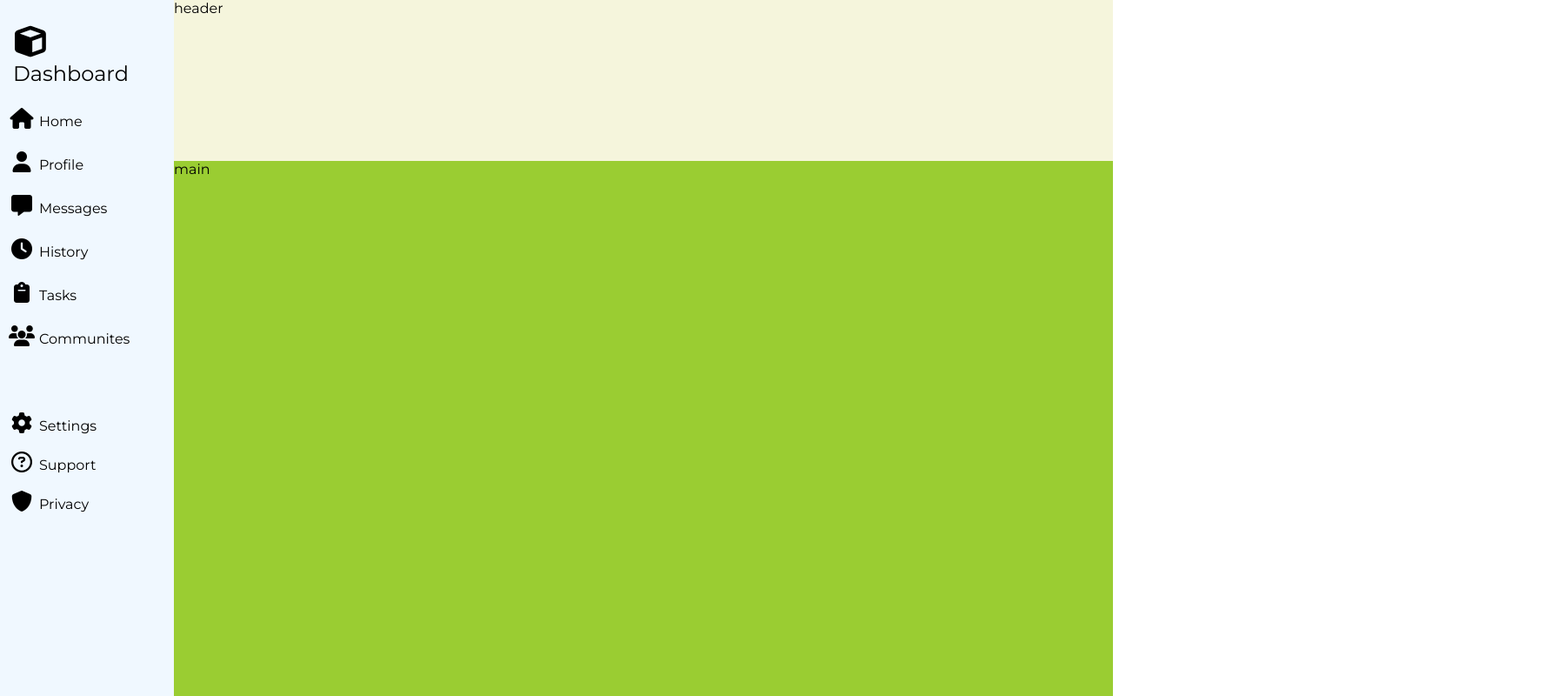
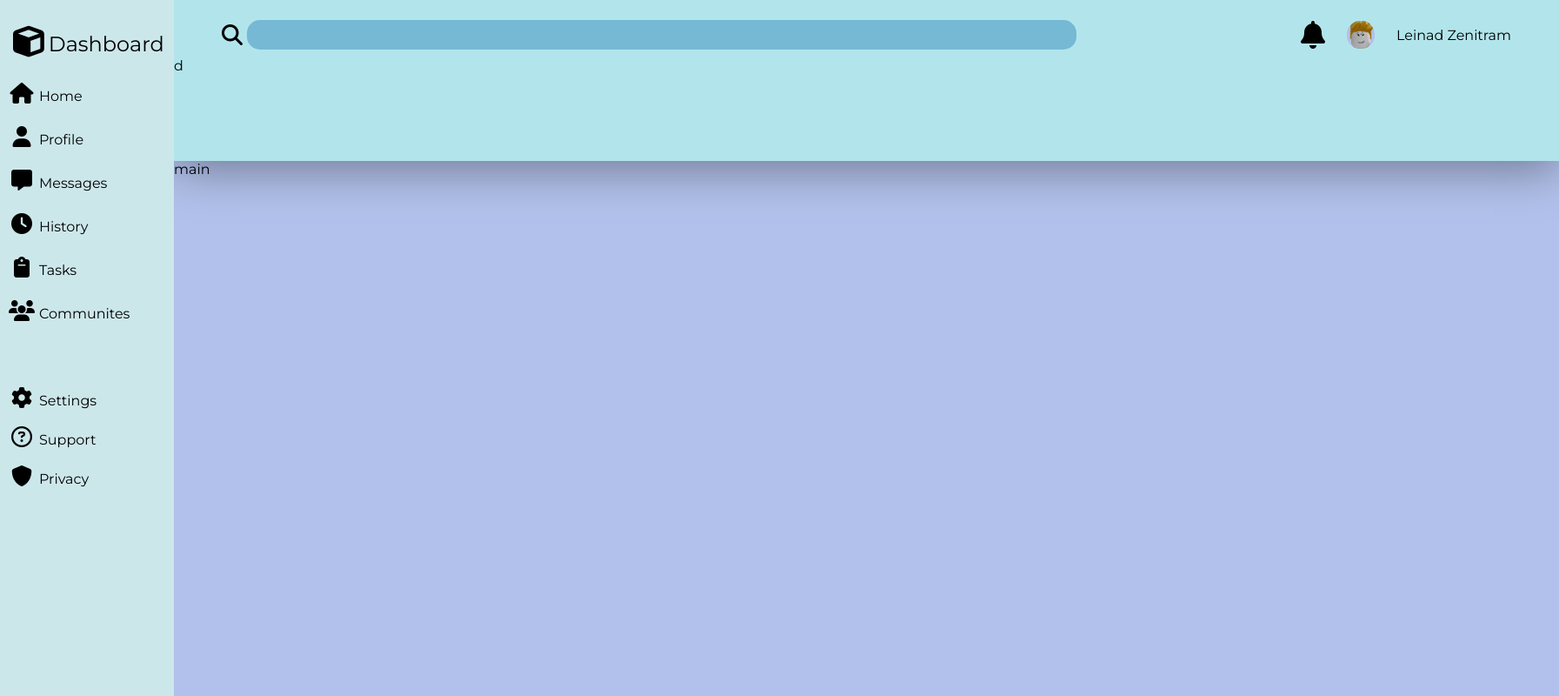
Before and after one commit to dmartinez6319/Admin_Dashboard, a plain HTML site: page index.html in a window 1280 px wide. Shown: the whole page at 87% size, 1793 px wide, since content can reach past the window. Drawn offline with Linux system fonts and the light colour scheme.

Commit message:
Upper Header

```diff
--- a/index.html
+++ b/index.html
@@ -34,7 +34,18 @@
 
 
     <header>
-        header
+        <div class = "upper-header">
+            <div class = "searchbar">
+                <label for = "search"><i class="fa-solid fa-search side-icon"></i></label>
+                <input type="text" id = "search">
+            </div>
+            <div class = "upper-right-corner">
+                <i class="fa-solid fa-bell side-icon"></i>
+                <img src = "images/me.webp" class = "profile-img">
+                <div class = "username">Leinad Zenitram</div>
+            </div>
+        </div>
+        <div class = "lower-header">d</div>
     </header>
 
 
--- a/styles.css
+++ b/styles.css
@@ -6,10 +6,10 @@
 :root {
     font-family: Montserrat, sans-serif;
     --color-text: #160811;
-    --color-background: #fff8f8;
-    --color-primary: #874b6d;
-    --color-secondary: #715764;
-    --color-accent: #80543c;
+    --color-background: #B2E5EB;
+    --color-primary: #B2E5EB;
+    --color-secondary: #B2C1EB;
+    --color-accent: #CCE7EA;
 }
 
 html, body {
@@ -29,11 +29,9 @@ aside {
     display: flex;
     justify-content: center;
     /* align-items: center; */
-    background-color: aliceblue;
+    background-color: var(--color-accent);
     grid-row: span 2;
-
-}
-
+    z-index: 2;
     nav {
         display: flex;
         flex-direction: column;
@@ -41,10 +39,15 @@ nav {
     }
 
     .nav-item {
+        display: flex;
+        align-items: center;
+        text-align: center;
         margin: 5px;
         padding: 5px;
         cursor: pointer;
     }
+
+
 
     .nav-item:hover {
         background-color: rgba(0, 0, 0, 0.24);
@@ -76,15 +79,87 @@ nav {
         margin-top: 50px;
     }
 
+}
+
+
+
 header {
 
-    background-color: beige;
+    background-color: var(--color-background);
+    box-shadow: 0px 10px 50px 0px rgba(0, 0, 0, 0.363);
+    z-index: 1;
 
+    display: flex;
+    flex-direction: column;
+
+    .upper-header {
+        height: 30%;
+        display: flex;
+        justify-content: space-between;
+        align-items: center;
+        padding: 15px 55px 0px 55px;
+
+        .searchbar {
+            display: flex;
+            justify-content: center;
+            align-items: center;
+
+            height: 45px;
+            i {
+                font-size: 1.5rem;
+                margin-right: 5px;
+                cursor: pointer;
+            }
+
+            #search {
+                border: unset;
+                background-color: rgba(42, 132, 184, 0.452);
+                color: white;
+                width: 950px;
+                height: 2rem;
+                border-radius: 15px;
+            }
+
+        }
+
+        .upper-right-corner {
+            display: flex;
+            justify-content: end;
+            align-items: center;
+            height: 45px;
+            width: 500px;
+            img {
+                background-color:#B2C1EB;
+                border-radius: 15px;
+                margin-right: 25px;
+            }
+            i {
+                font-size: 2rem;
+                margin-right: 25px;
+                cursor: pointer;
+
+            }
+            username {
+                display: flex;
+            }
+
+        }
+    }
+
+    .lower-header {
+        height: 70%;
+    }
+
+}
+
+.profile-img {
+    width: 2rem;
+    height: 2rem;
 }
 
 main {
 
-    background-color: yellowgreen;
+    background-color: var(--color-secondary);
     grid-area: 2 / 2 / 2 / 2;
 
 }
```
Also changed, not shown: images/me.webp (added). Lines whose indentation alone changed are shown as unchanged.
